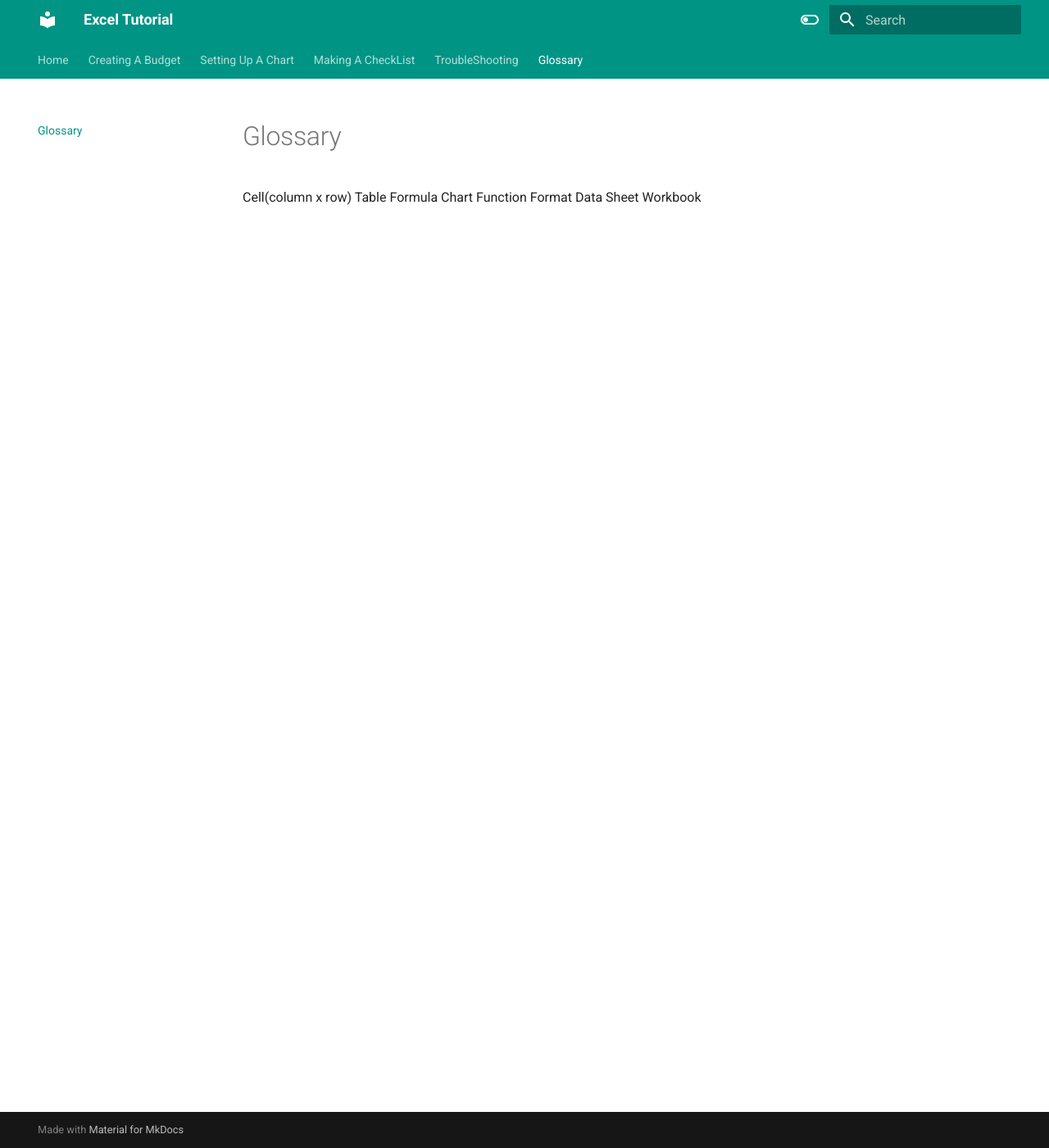
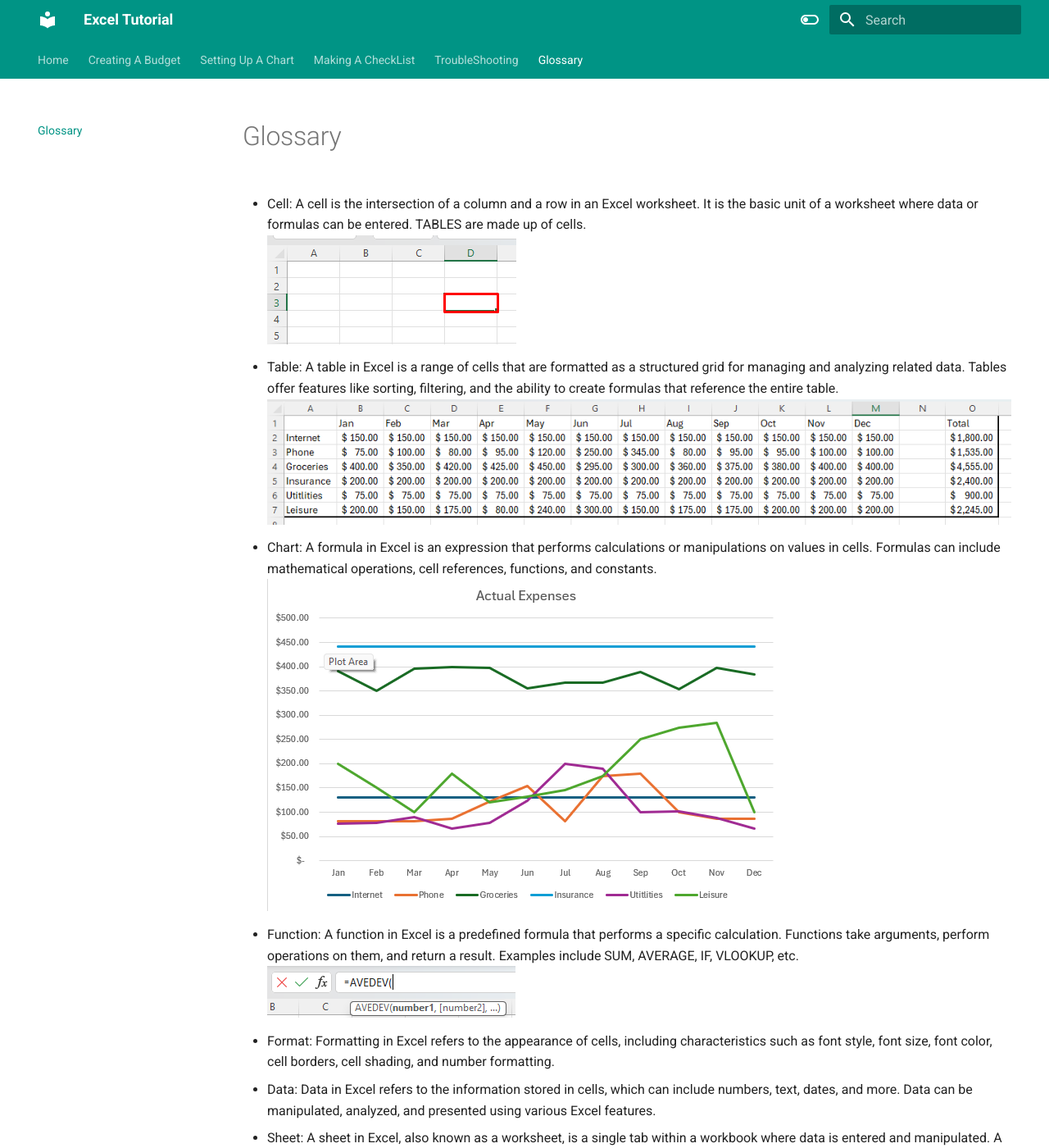
Before and after one commit to Hmute/ExcelUserDoc, an MkDocs documentation site: the page built from docs/Glossary.md, in a window 1280 px wide and 1400 px high. Shown: the whole window at 82% size. Built offline with MkDocs 1.6.1 and Material for MkDocs 9.7.7, drawn with Linux system fonts in a browser that asks for light colours; some of the changed text lies outside the part shown.

Commit message:
Finished Glossary and Task3

```diff
--- a/docs/Glossary.md
+++ b/docs/Glossary.md
@@ -1,11 +1,21 @@
 # Glossary
 
-Cell(column x row)
-Table
-Formula
-Chart
-Function
-Format
-Data
-Sheet
-Workbook
+- Cell: A cell is the intersection of a column and a row in an Excel worksheet. It is the basic unit of a worksheet where data or formulas can be entered. TABLES are made up of cells.
+![Cell](Assets/Glossary/Cell.png)
+
+- Table: A table in Excel is a range of cells that are formatted as a structured grid for managing and analyzing related data. Tables offer features like sorting, filtering, and the ability to create formulas that reference the entire table.
+![Table](Assets/Glossary/Table.png)
+
+- Chart: A formula in Excel is an expression that performs calculations or manipulations on values in cells. Formulas can include mathematical operations, cell references, functions, and constants.
+![Chart](Assets/Glossary/Chart.png)
+
+- Function: A function in Excel is a predefined formula that performs a specific calculation. Functions take arguments, perform operations on them, and return a result. Examples include SUM, AVERAGE, IF, VLOOKUP, etc.
+![Function](Assets/Glossary/Formula.png)
+
+- Format: Formatting in Excel refers to the appearance of cells, including characteristics such as font style, font size, font color, cell borders, cell shading, and number formatting.
+
+- Data: Data in Excel refers to the information stored in cells, which can include numbers, text, dates, and more. Data can be manipulated, analyzed, and presented using various Excel features.
+
+- Sheet: A sheet in Excel, also known as a worksheet, is a single tab within a workbook where data is entered and manipulated. A workbook can contain multiple sheets, each with its own set of cells and data.
+
+- Workbook : A workbook in Excel is a file that contains one or more worksheets. It is the primary document where data is stored and analyzed. Workbooks can contain charts, formulas, tables, and other Excel objects.
```
Also changed, not shown: docs/Task3.md (+28 -22 lines), docs/TroubleShooting.md (+5 -0 lines), docs/Assets/Glossary/Cell.png (added), docs/Assets/Glossary/Chart.png (added), docs/Assets/Glossary/Formula.png (added), docs/Assets/Glossary/Table.png (added), docs/Assets/TroubleS/####.png (added).
